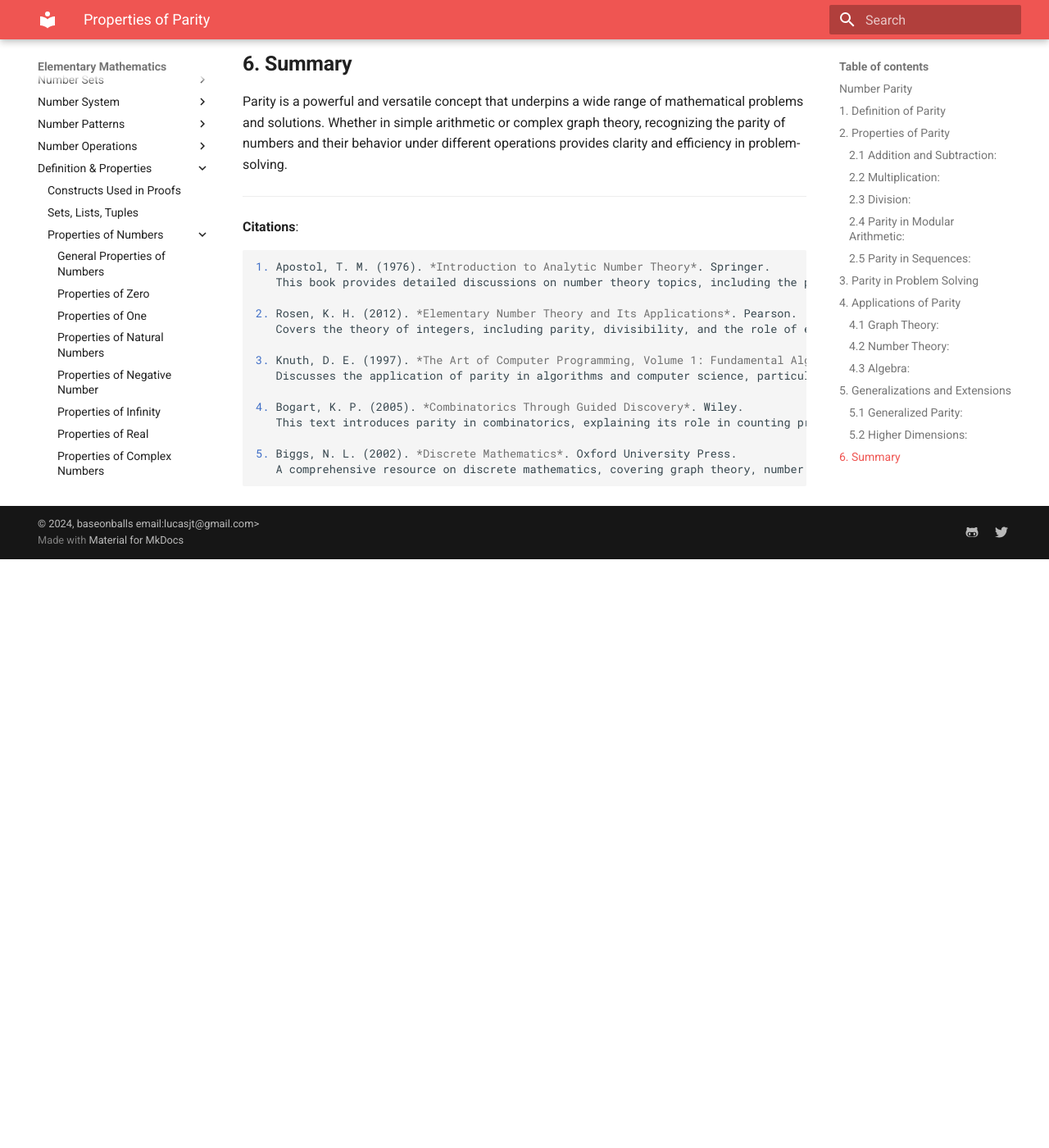
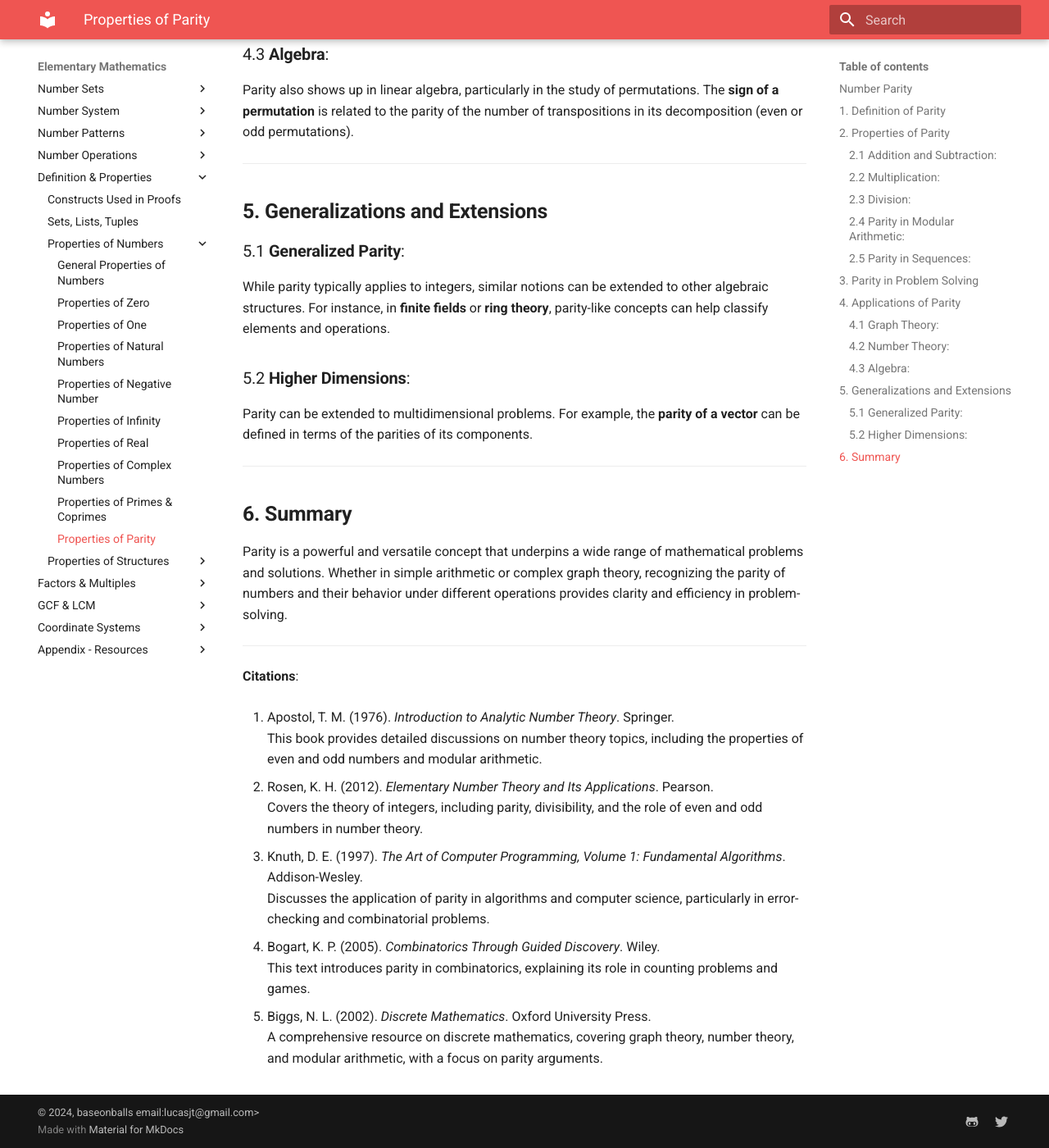
Before and after one commit to baseonballs/mpower-sitedocs, an MkDocs documentation site: the page built from site-docs/mathematics/elem/properties/properteis-of-parity.md, in a window 1280 px wide and 1400 px high, scrolled down 2921 px. Shown: the whole window at 82% size. Built offline with MkDocs 1.6.1 and Material for MkDocs 9.7.7, drawn with Linux system fonts in a browser that asks for light colours; formulas are drawn with MathJax 3; before the commit the page ends 3603 px from its top, so only the background shows below that; some of the changed lines change nothing that is shown; some of the changed text lies outside the part shown.

Commit message:
finalized comment on parity.

````diff
--- a/site-docs/mathematics/elem/properties/properteis-of-parity.md
+++ b/site-docs/mathematics/elem/properties/properteis-of-parity.md
@@ -18,40 +18,46 @@
 ## **2. Properties of Parity**
 
 ### 2.1 **Addition and Subtraction**:
+
 The parity of the result of addition or subtraction of two integers depends on the parities of the integers involved:
+
 - **Even + Even = Even**
-  - Example: \(4 + 6 = 10\)
+    - Example: \(4 + 6 = 10\)
 - **Odd + Odd = Even**
-  - Example: \(3 + 5 = 8\)
+    - Example: \(3 + 5 = 8\)
 - **Even + Odd = Odd**
-  - Example: \(4 + 5 = 9\)
+    - Example: \(4 + 5 = 9\)
 
 The same rules apply to subtraction.
 
 ### 2.2 **Multiplication**:
 The parity of the product of two integers also follows predictable patterns:
+
 - **Even × Even = Even**
-  - Example: \(4 \times 6 = 24\)
+    - Example: \(4 \times 6 = 24\)
 - **Odd × Odd = Odd**
-  - Example: \(3 \times 5 = 15\)
+    - Example: \(3 \times 5 = 15\)
 - **Even × Odd = Even**
-  - Example: \(4 \times 5 = 20\)
+    - Example: \(4 \times 5 = 20\)
 
 ### 2.3 **Division**:
 Parity under division is less straightforward. While dividing an even number by 2 yields an integer, dividing an odd number by 2 results in a non-integer:
+
 - **Even ÷ 2** results in an integer.
-  - Example: \(8 ÷ 2 = 4\)
+    - Example: \(8 ÷ 2 = 4\)
 - **Odd ÷ 2** results in a fraction or non-integer.
-  - Example: \(9 ÷ 2 = 4.5\)
+    - Example: \(9 ÷ 2 = 4.5\)
 
 ### 2.4 **Parity in Modular Arithmetic**:
+
 Parity can be expressed using **modular arithmetic**, specifically modulo 2.
+
 - For even numbers, \( n \equiv 0 \ (\text{mod}\ 2) \).
 - For odd numbers, \( n \equiv 1 \ (\text{mod}\ 2) \).
 
 ### 2.5 **Parity in Sequences**:
 - Alternating sequences often involve parity, such as in arithmetic sequences where each successive term changes parity.
-  **Example**: The sequence \(1, 2, 3, 4, 5, \dots\) alternates between odd and even.
+    - Example: The sequence \(1, 2, 3, 4, 5, \dots\) alternates between odd and even.
 
 ---
 
@@ -71,12 +77,15 @@
 ## **4. Applications of Parity**
 
 ### 4.1 **Graph Theory**:
+
 In **graph theory**, parity is used to analyze the degree of vertices in a graph. For instance, Euler's theorem on the existence of an **Eulerian circuit** in a graph depends on the parity of vertex degrees (all vertices must have an even degree for such a circuit to exist).
 
 ### 4.2 **Number Theory**:
+
 Parity is fundamental in **number theory**. Many theorems and problems, such as Fermat’s Little Theorem or the analysis of Diophantine equations, rely on parity arguments to reduce the complexity of computations.
 
 ### 4.3 **Algebra**:
+
 Parity also shows up in linear algebra, particularly in the study of permutations. The **sign of a permutation** is related to the parity of the number of transpositions in its decomposition (even or odd permutations).
 
 ---
@@ -84,9 +93,11 @@
 ## **5. Generalizations and Extensions**
 
 ### 5.1 **Generalized Parity**:
+
 While parity typically applies to integers, similar notions can be extended to other algebraic structures. For instance, in **finite fields** or **ring theory**, parity-like concepts can help classify elements and operations.
 
 ### 5.2 **Higher Dimensions**:
+
 Parity can be extended to multidimensional problems. For example, the **parity of a vector** can be defined in terms of the parities of its components.
 
 ---
@@ -99,7 +110,6 @@
 
 **Citations**:
 
-```markdown
 1. Apostol, T. M. (1976). *Introduction to Analytic Number Theory*. Springer.
    This book provides detailed discussions on number theory topics, including the properties of even and odd numbers and modular arithmetic.
 
@@ -114,4 +124,3 @@
 
 5. Biggs, N. L. (2002). *Discrete Mathematics*. Oxford University Press.
    A comprehensive resource on discrete mathematics, covering graph theory, number theory, and modular arithmetic, with a focus on parity arguments.
-```
````
